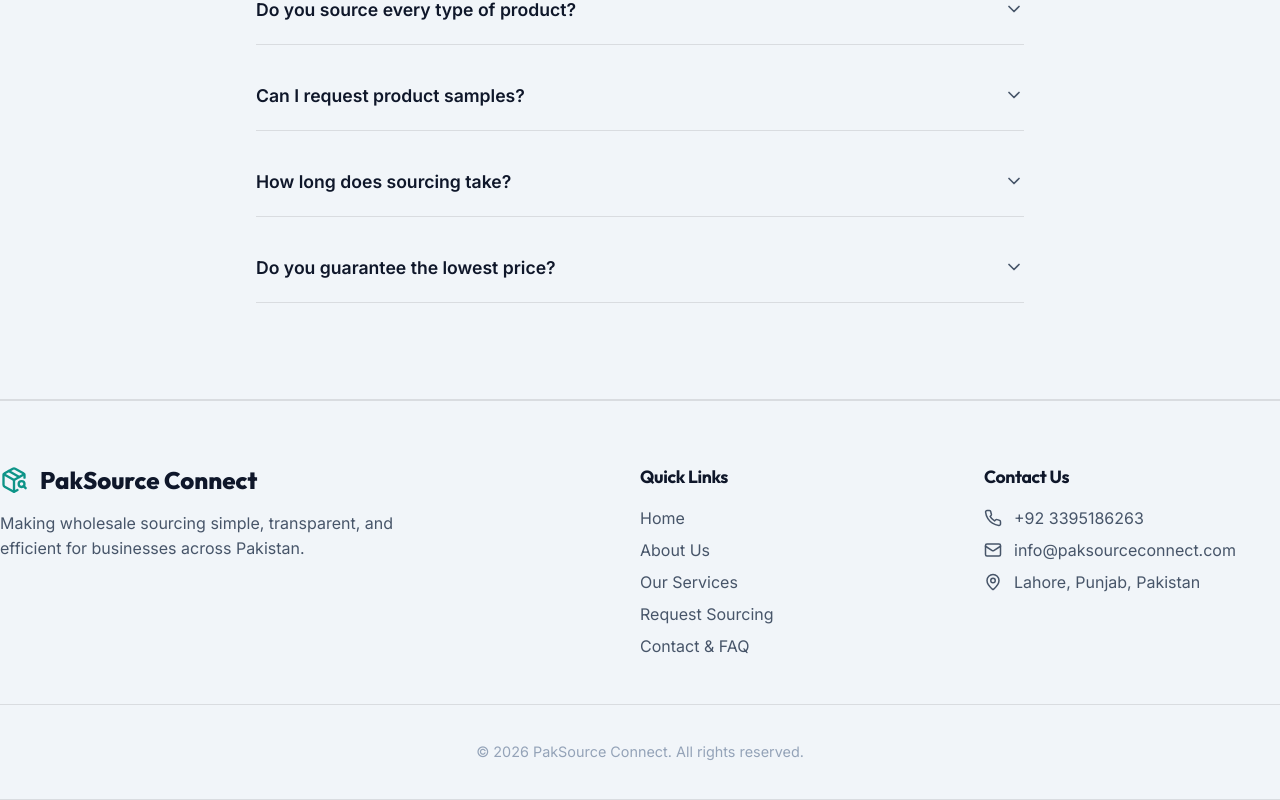
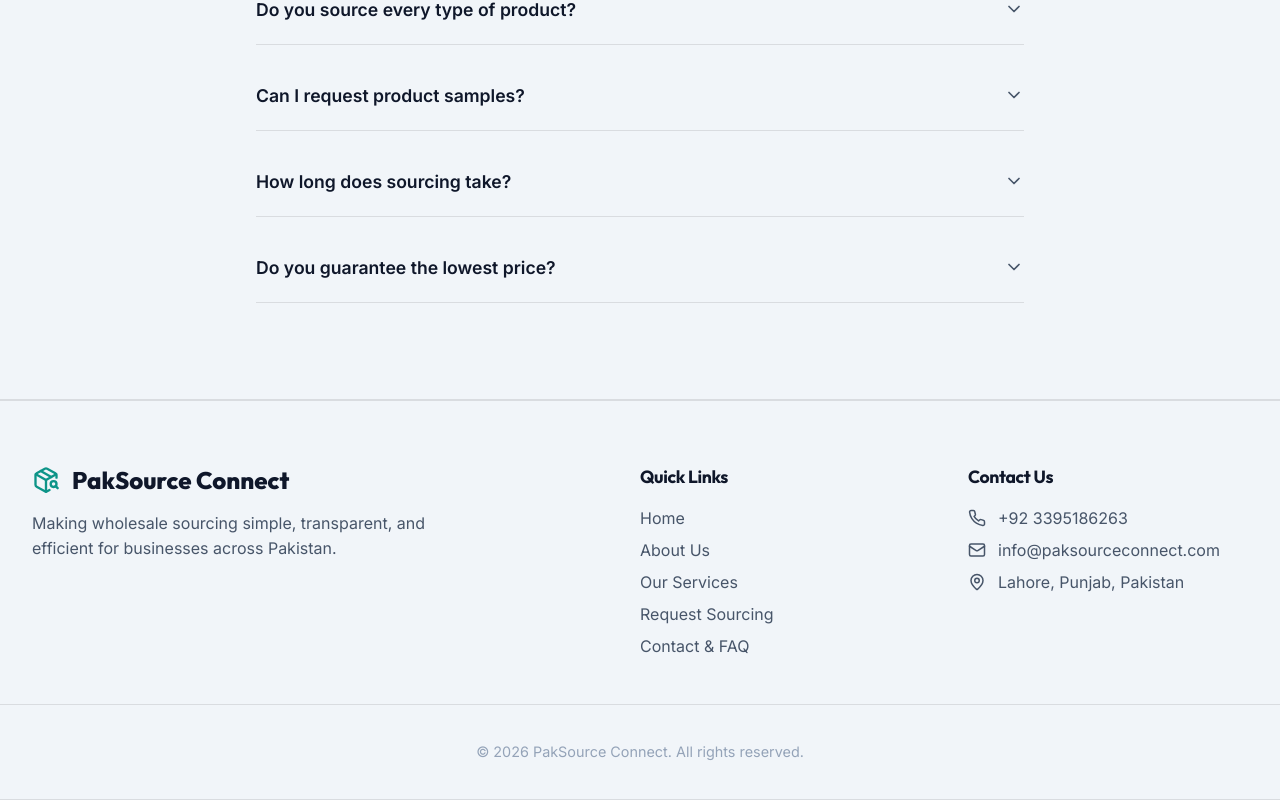
Before and after one commit to abdulrafay7777/Sourcing_Platform, a React (Vite) app in the folder frontend/: page /more in a window 1280 px wide. Shown: the part 1618-2418 px from the top of the page. Built offline with nearby package versions, Linux system fonts and the light colour scheme; no server answers.

Commit message:
fixed footer

```diff
--- a/frontend/src/components/Footer.css
+++ b/frontend/src/components/Footer.css
@@ -6,13 +6,15 @@
 .footer-grid {
   display: grid;
   grid-template-columns: 1fr;
-  gap: 3rem;
-  padding-bottom: 3rem;
+  gap: 2rem;
+  padding: 0 1.5rem 2.5rem;
 }
 
 @media (min-width: 768px) {
   .footer-grid {
     grid-template-columns: 2fr 1fr 1fr;
+    gap: 3rem;
+    padding: 0 2rem 3rem;
   }
 }
 
```
